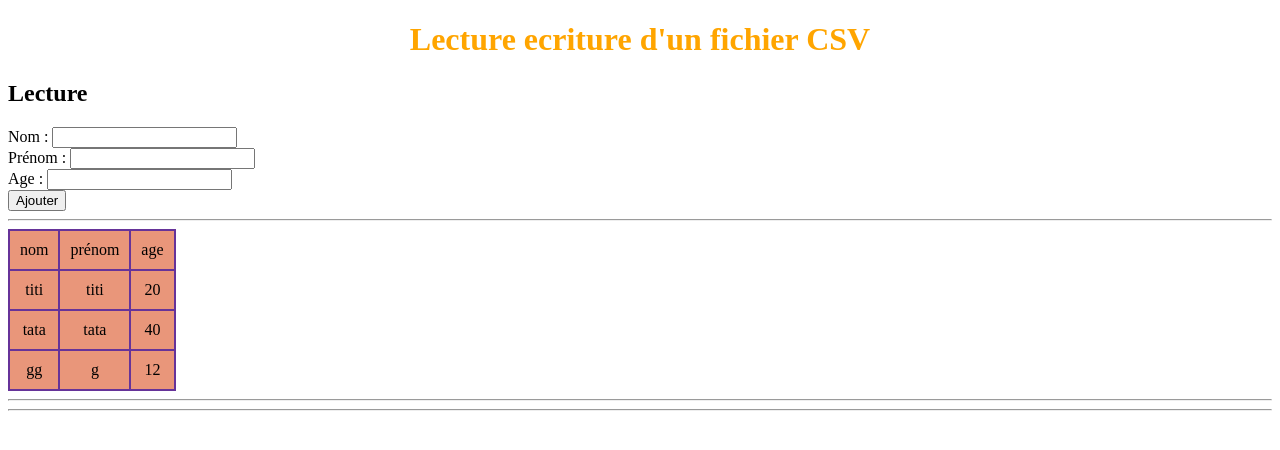
After one commit to Trimlocgit/tpwebPHP, a PHP site: page /lecture.php in a window 1280 px wide. The commit adds this page. Shown: the top 450 px of the page. Run offline with PHP 8.4, Linux system fonts and the light colour scheme.

Commit message:
ajout de la lecon du 25_09_2025

```diff
--- a/css/style.css
+++ b/css/style.css
@@ -1,8 +1,41 @@
+
+
 table, td, th{
-    border: 2px solid black;
+    border: 2px solid rebeccapurple;
     border-collapse: collapse;
+    padding: 10px;
+    text-align: center;
+
+
+}
+
+hr{
+    color: cyan;
 }
 
 th{
-    background-color: orange;
+    background-color: darkseagreen;
 }
+
+td{
+    background-color: darksalmon;
+}
+
+#buttonOK{
+    background-color: green;
+    color: white;
+    border-radius: 15%;
+    padding: 1%;
+    font-size: 100%;
+    margin: 10px;
+}
+
+#choix{
+    background-color: darkseagreen;
+    margin: 10px;
+}
+
+h1{
+    color: orange;
+    text-align: center;
+}
--- /dev/null
+++ b/data.csv
@@ -0,0 +1,4 @@
+nom, prénom, age
+titi, titi, 20
+tata, tata, 40
+gg,g,12
--- a/exercice2.php
+++ b/exercice2.php
@@ -31,14 +31,12 @@
             <?php
 
                 if (isset($_POST["OK"], $_POST["colonne"], $_POST["ligne"])){
-                    #Récuoération des variables des champs
                     $ligne = $_POST["ligne"];
                     $colonne = $_POST["colonne"];
 
                     for($i = 0; $i < $ligne; $i++){
                         echo "<tr>";
                         for($j = 0; $j < $colonne; $j++){
-                            # Une ligne sur deux et <th> (couleur) et l'autre <td> (neutre)
                             if(($j+$i)%2 == 0){
                                 echo "<th>";
                                 echo "&nbsp;";
--- /dev/null
+++ b/footer.html
@@ -0,0 +1,3 @@
+<hr>
+</body>
+</html>
--- /dev/null
+++ b/header.html
@@ -0,0 +1,10 @@
+<!DOCTYPE html>
+
+<html lang="fr">
+<head>
+  <meta charset="UTF-8">
+  <link href="css/style.css" rel="stylesheet">
+<body>
+
+</body>
+</html>
--- /dev/null
+++ b/lecture.php
@@ -0,0 +1,59 @@
+<?php include('header.html'); ?>
+<title>Lecture</title>
+</head>
+<body>
+<h1>Lecture ecriture d'un fichier CSV</h1>
+<h2>Lecture</h2>
+
+<form action="action.php" method="POST">
+    <label>Nom :
+        <input type="text" name="nom"></label>
+    <br>
+    <label>Prénom :
+        <input type="text" name="prenom"></label>
+    <br>
+    <label>Age :
+        <input type="number" name="age"></label>
+    <br>
+    <input type="submit" value="Ajouter" name="OK">
+</form>
+<hr>
+
+<?php
+
+    $filename = "data.csv";
+    $fp = fopen($filename, "a");
+
+    if (isset( $_POST['OK'], $_POST['nom'], $_POST['prenom'], $_POST['age'])) {
+        $nom = $_POST['nom'];
+        $prenom = $_POST['prenom'];
+        $age = $_POST['age'];
+        $result = array($nom, $prenom, $age);
+
+        fputcsv($fp, $result);
+        fclose($fp);
+
+    }
+?>
+
+<?php
+    echo "<table>";
+    $fp = fopen($filename, "r");
+
+    while (($resultA = fgetcsv($fp))) {
+        echo "<tr>";
+        foreach ($resultA as $val) {
+            echo "<td>".$val."</td>";
+
+        }
+        echo "</tr>";
+    }
+
+    echo "</table>";
+
+
+
+
+?>
+<hr>
+<?php include ('footer.html'); ?>
```
Also changed, not shown: action.php (added, +27 -0 lines), exercice1.php (+25 -25 lines).
